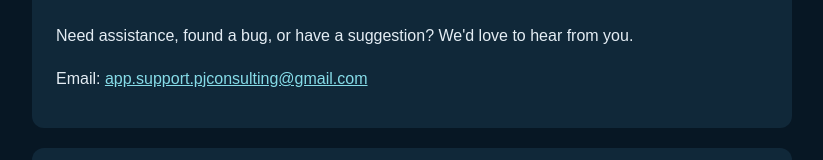
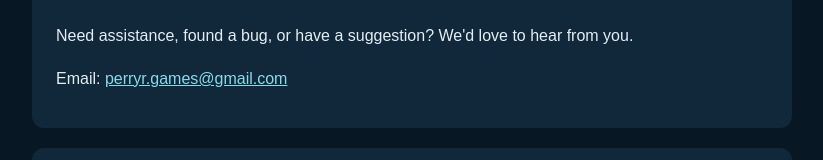
Before and after one commit to perryr-dev/subattack-support, a plain HTML site: page index.html in a window 1280 px wide. Shown: the part 309-469 px from the top of the page, without its empty margins (228-1051 px from the left). Drawn offline with Linux system fonts and the light colour scheme.

Commit message:
Update index.html

```diff
--- a/index.html
+++ b/index.html
@@ -42,8 +42,8 @@
     <p>Need assistance, found a bug, or have a
        suggestion? We'd love to hear from you.</p>
     <p>Email:
-      <a href="mailto:app.support.pjconsulting@gmail.com">
-        app.support.pjconsulting@gmail.com
+      <a href="mailto:perryr.games@gmail.com">
+        perryr.games@gmail.com
       </a>
     </p>
   </section>
```
